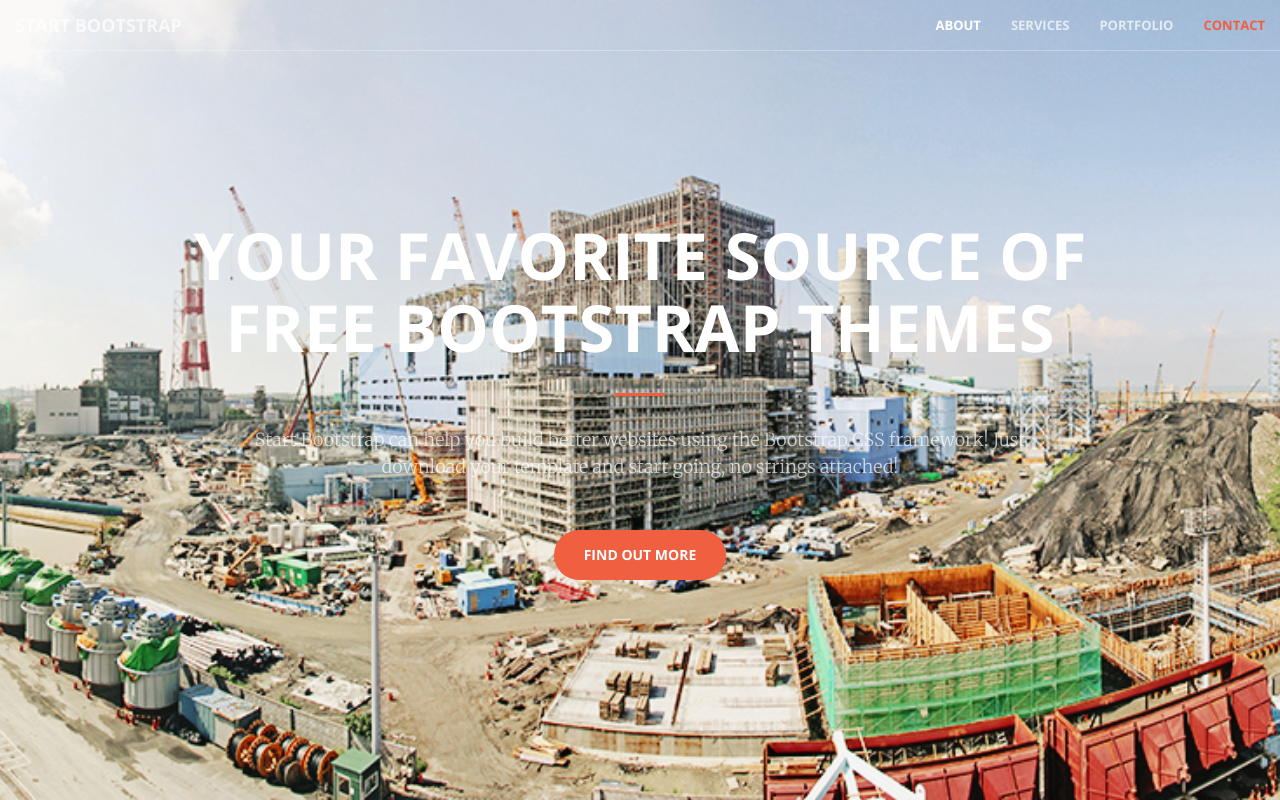
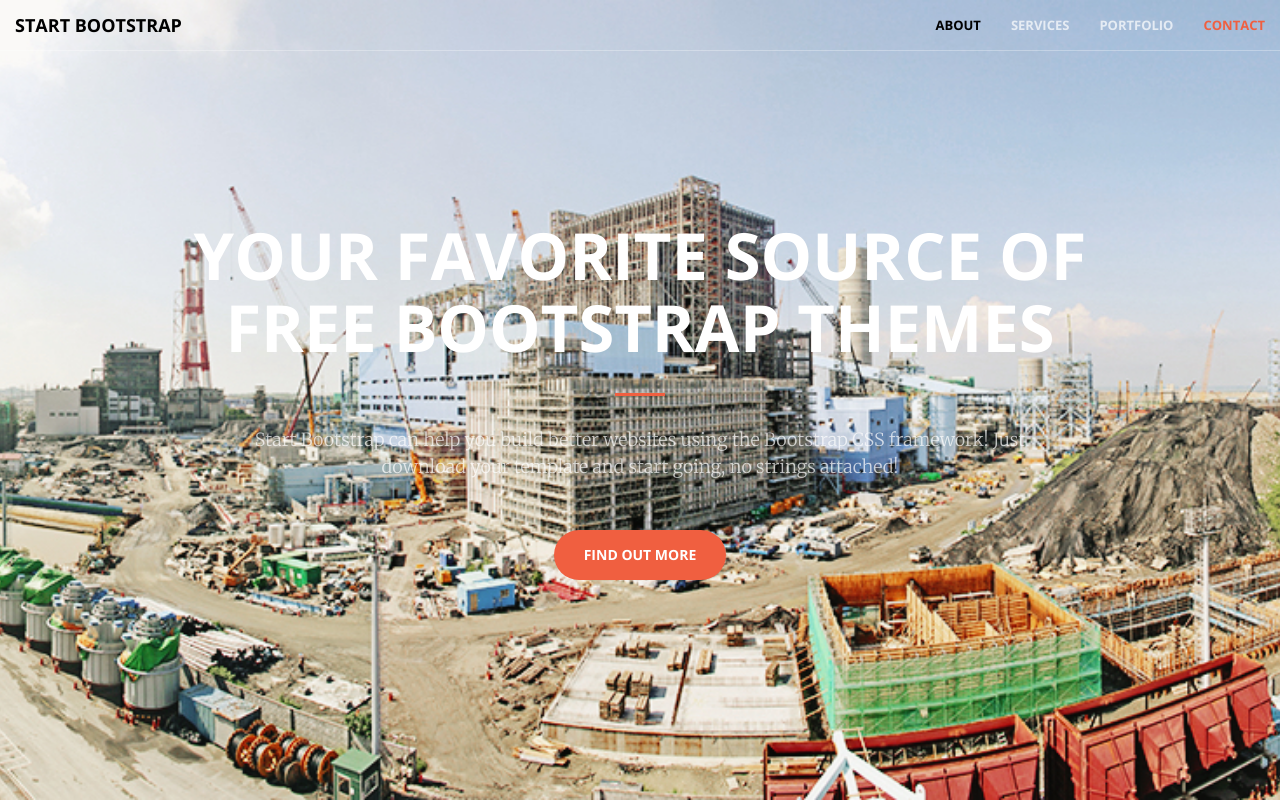
Before and after one commit to CongTyPhamGia/cokhiphamgia, a website: page index.html in a window 1280 px wide. In both pictures the pointer is over the link "ABOUT". Shown: the top 800 px of the page. Drawn offline with nearby package versions, Linux system fonts and the light colour scheme.

Commit message:
Update navigation bar text color

```diff
--- a/css/creative.css
+++ b/css/creative.css
@@ -106,7 +106,8 @@ aside {
     border-color: rgba(255, 255, 255, 0.3);
   }
   .navbar-default .navbar-header .navbar-brand {
-    color: rgba(255, 255, 255, 0.7);
+    /*color: rgba(255, 255, 255, 0.7);*/
+    color: black;
   }
   .navbar-default .navbar-header .navbar-brand:hover,
   .navbar-default .navbar-header .navbar-brand:focus {
@@ -118,7 +119,7 @@ aside {
   }
   .navbar-default .nav > li > a:hover,
   .navbar-default .nav > li > a:focus:hover {
-    color: white;
+    color: black;
   }
   .navbar-default.affix {
     background-color: white;
```
